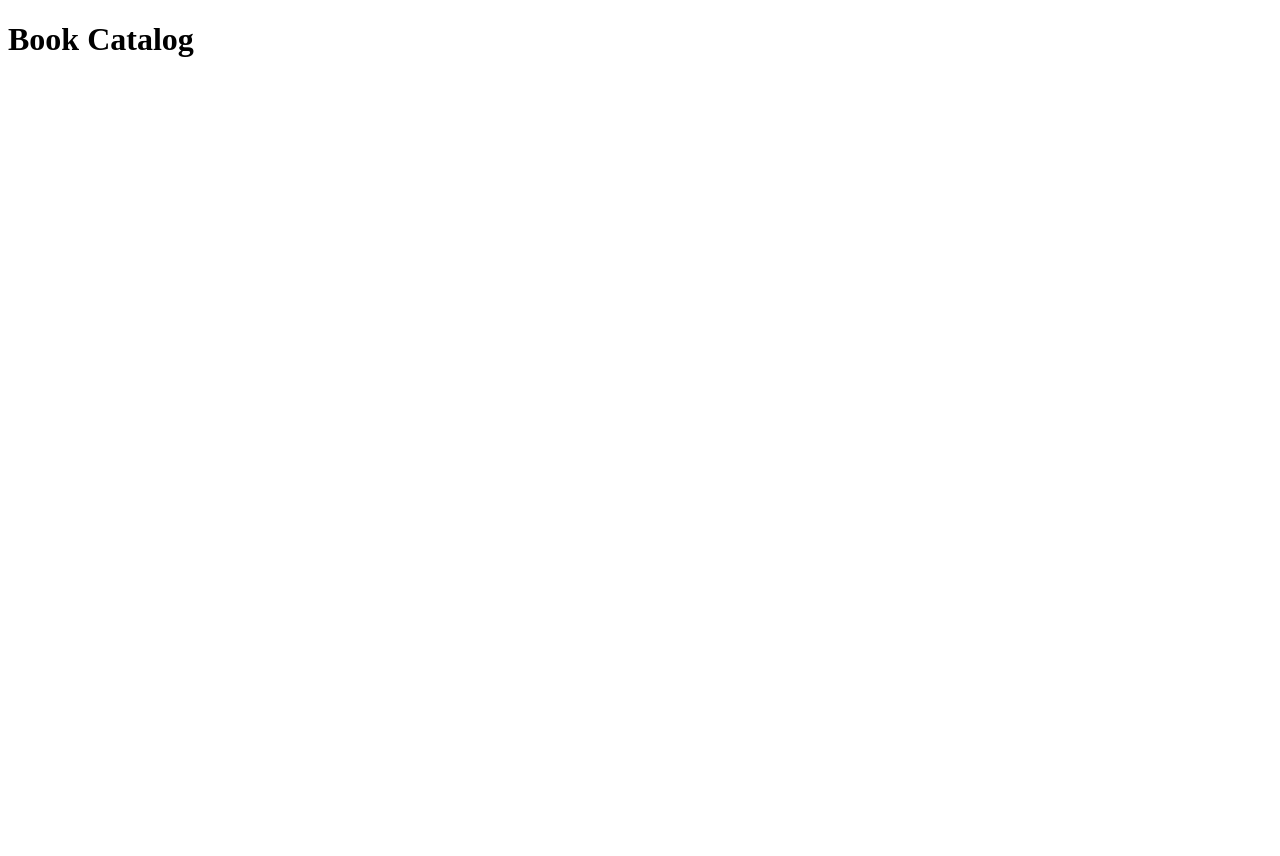
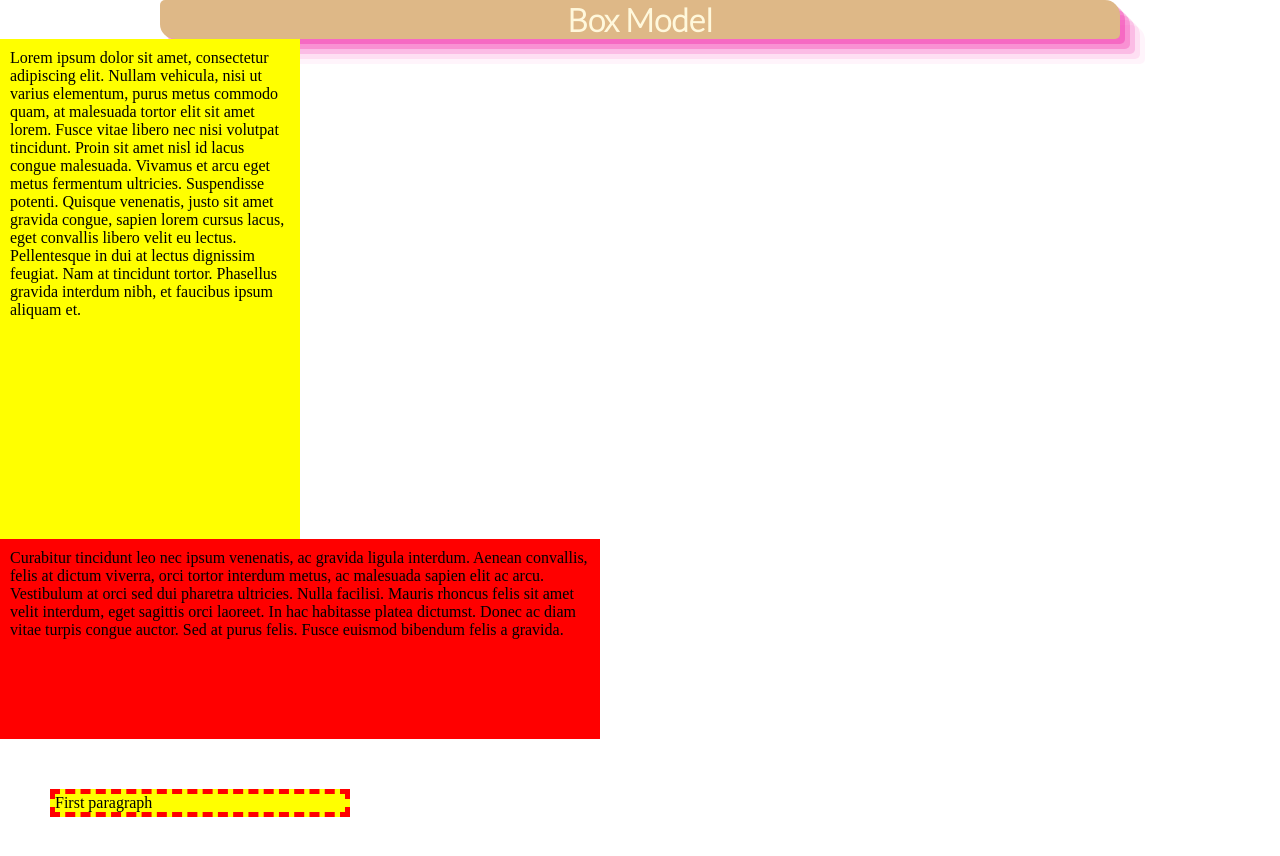
Before and after one commit to AdamZdravkovic/front-end-bootcamp, a plain HTML site: page Web/box-model.html in a window 1280 px wide. Before the commit the page ends 800 px from the top, so only its background shows below. Drawn offline with Linux system fonts and the light colour scheme.

Commit message:
Box Model Completed

```diff
--- a/Web/box-model.css
+++ b/Web/box-model.css
@@ -0,0 +1,74 @@
+*, *::before, *::after {
+    box-sizing: border-box;
+  }
+
+* {
+    margin: 0;
+  }
+
+@font-face {
+    font-family: "My new style";
+    src: url(fonts/Lato-Light.ttf);
+}
+
+.yellow-bg {
+    background-color: #FFFF00;
+    width: 400px;
+    height: 500px;
+    max-width: 300px;
+    overflow: hidden;
+  }
+
+  .red-bg {
+    background-color: #FF0000;
+    width: 600px;
+    height: 300px;
+    max-height: 200px;
+    overflow: hidden;
+  }
+
+ p {
+    background-color: #FFFF00;
+    padding: 10px;
+  }
+
+  .red-dashed {
+    border: 5px dashed #FF0000;
+    padding: 50px;
+  }
+
+  .green-solid {
+    border: 5px solid #008000;
+    width: 400px;
+    margin-right: 20px;
+    display: none;
+    padding: 0;
+
+  }
+
+  .first-dashed {
+    width: 300px;
+    margin: 50px;
+    display: inline-block;
+    margin-right: 20px;
+    padding: 0;
+  }
+
+  .second-dashed {
+    width: 200px;
+    margin-left: 100px;
+    display: none;
+    margin-right: 20px;
+    padding: 0;
+}
+
+.main-title {
+    text-align: center;
+    font-family: "My new style", Arial, sans-serif;
+    border-radius: 5px 15px;
+    width: 960px;
+    margin: 0 auto;
+    background-color: #DEB887;
+    color: #FFF8DC;
+    box-shadow: rgba(240, 46, 170, 0.4) 5px 5px, rgba(240, 46, 170, 0.3) 10px 10px, rgba(240, 46, 170, 0.2) 15px 15px, rgba(240, 46, 170, 0.1) 20px 20px, rgba(240, 46, 170, 0.05) 25px 25px;
+}
--- a/Web/box-model.html
+++ b/Web/box-model.html
@@ -3,9 +3,15 @@
     <head>
         <meta charset="UTF-8">
         <meta name="viewport" content="width=device-width, initial-scale=1.0">
-        <title>Library Catalog</title>
+        <title>Box Model</title>
+        <link rel="stylesheet" href="box-model.css">
     </head>
-    <body>
-        <header>
-            <h1>Book Catalog</h1>
-        </header>
+<body>
+    <h1 class="main-title">Box Model</h1>
+    <p class="yellow-bg">Lorem ipsum dolor sit amet, consectetur adipiscing elit. Nullam vehicula, nisi ut varius elementum, purus metus commodo quam, at malesuada tortor elit sit amet lorem. Fusce vitae libero nec nisi volutpat tincidunt. Proin sit amet nisl id lacus congue malesuada. Vivamus et arcu eget metus fermentum ultricies. Suspendisse potenti. Quisque venenatis, justo sit amet gravida congue, sapien lorem cursus lacus, eget convallis libero velit eu lectus. Pellentesque in dui at lectus dignissim feugiat. Nam at tincidunt tortor. Phasellus gravida interdum nibh, et faucibus ipsum aliquam et.</p>
+    <p class="red-bg">Curabitur tincidunt leo nec ipsum venenatis, ac gravida ligula interdum. Aenean convallis, felis at dictum viverra, orci tortor interdum metus, ac malesuada sapien elit ac arcu. Vestibulum at orci sed dui pharetra ultricies. Nulla facilisi. Mauris rhoncus felis sit amet velit interdum, eget sagittis orci laoreet. In hac habitasse platea dictumst. Donec ac diam vitae turpis congue auctor. Sed at purus felis. Fusce euismod bibendum felis a gravida.</p>
+    <p class="red-dashed first-dashed">First paragraph</p>
+    <p class="green-solid">Second paragraph</p>
+    <p class="red-dashed second-dashed">Third paragraph</p>
+</body>
+</html>
```
Also changed, not shown: Web/fonts/Lato-Black.ttf (added), Web/fonts/Lato-BlackItalic.ttf (added), Web/fonts/Lato-Bold.ttf (added), Web/fonts/Lato-BoldItalic.ttf (added), Web/fonts/Lato-Italic.ttf (added), Web/fonts/Lato-Light.ttf (added), Web/fonts/Lato-LightItalic.ttf (added), Web/fonts/Lato-Regular.ttf (added), Web/fonts/Lato-Thin.ttf (added), Web/fonts/Lato-ThinItalic.ttf (added), Web/fonts/OFL.txt (added), 2 other files.
